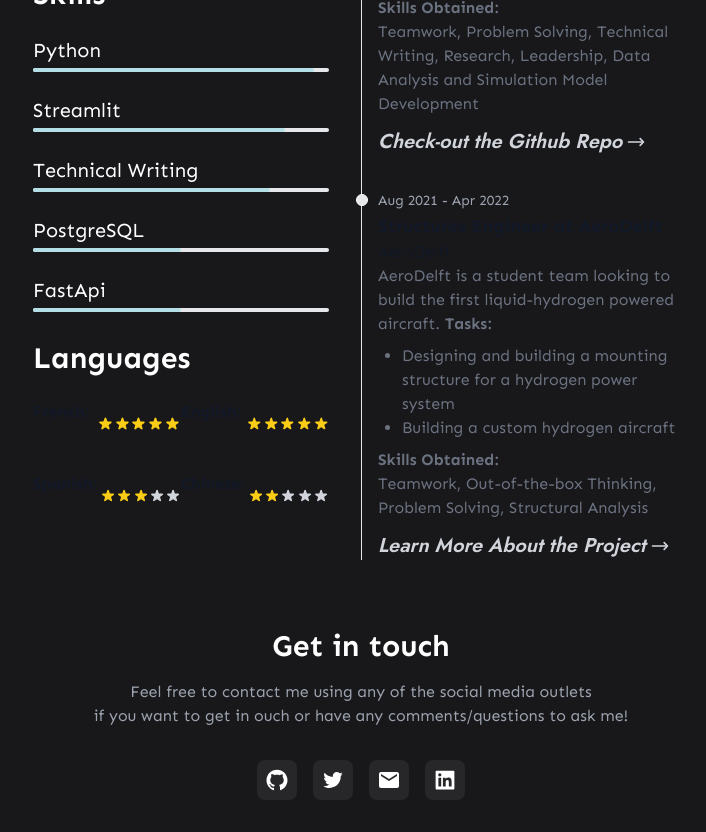
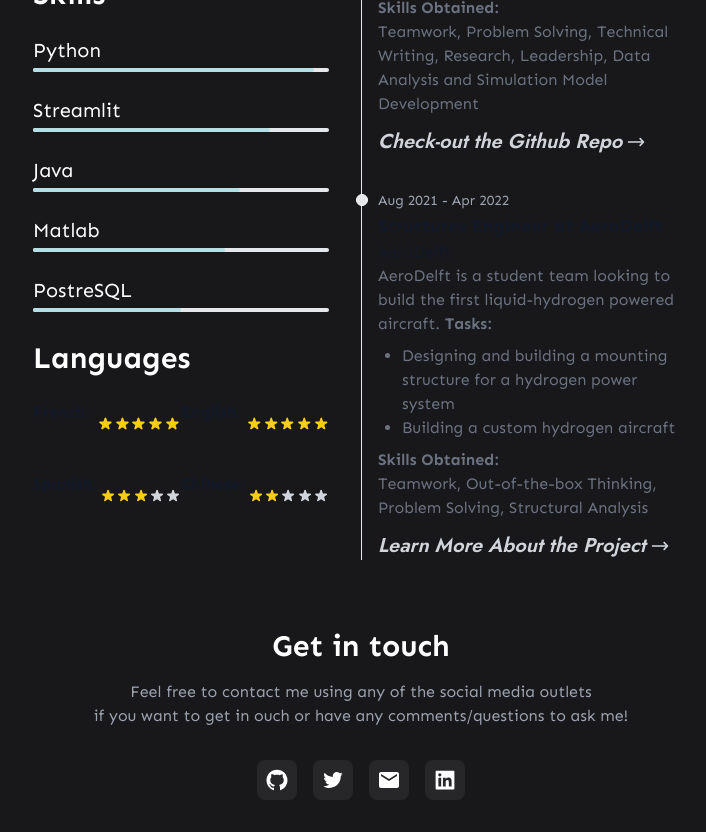
Before and after one commit to 0xVict0r/portfolio-website, a Next.js app: page / in a window 1280 px wide. Shown: the part 1480-2312 px from the top of the page, without its empty margins (279-985 px from the left). Built offline with nearby package versions, Linux system fonts and the light colour scheme.

Commit message:
changed skills

```diff
--- a/components/Sections/Main.section.tsx
+++ b/components/Sections/Main.section.tsx
@@ -49,28 +49,28 @@ const Main: NextComponentType = () => {
                     <span className="text-md font-medium md:text-xl text-white custom:text-lg">Streamlit</span>
                 </div>
                 <div className="w-full bg-gray-200 rounded-full h-1 dark:bg-gray-700">
-                    <div className="bg-skills h-1 rounded-full" style={{width: "85%"}}></div>
-                </div>
-
-                <p> &nbsp; </p>
-                <div className="flex justify-between mb-1">
-                    <span className="text-md font-medium md:text-xl text-white custom:text-lg">Technical Writing</span>
-                </div>
-                <div className="w-full bg-gray-200 rounded-full h-1 dark:bg-gray-700">
                     <div className="bg-skills h-1 rounded-full" style={{width: "80%"}}></div>
                 </div>
 
                 <p> &nbsp; </p>
                 <div className="flex justify-between mb-1">
-                    <span className="text-md font-medium md:text-xl text-white custom:text-lg">PostgreSQL</span>
+                    <span className="text-md font-medium md:text-xl text-white custom:text-lg">Java</span>
                 </div>
                 <div className="w-full bg-gray-200 rounded-full h-1 dark:bg-gray-700">
-                    <div className="bg-skills h-1 rounded-full" style={{width: "50%"}}></div>
+                    <div className="bg-skills h-1 rounded-full" style={{width: "70%"}}></div>
                 </div>
 
                 <p> &nbsp; </p>
                 <div className="flex justify-between mb-1">
-                    <span className="text-md font-medium md:text-xl text-white custom:text-lg">FastApi</span>
+                    <span className="text-md font-medium md:text-xl text-white custom:text-lg">Matlab</span>
+                </div>
+                <div className="w-full bg-gray-200 rounded-full h-1 dark:bg-gray-700">
+                    <div className="bg-skills h-1 rounded-full" style={{width: "65%"}}></div>
+                </div>
+
+                <p> &nbsp; </p>
+                <div className="flex justify-between mb-1">
+                    <span className="text-md font-medium md:text-xl text-white custom:text-lg">PostreSQL</span>
                 </div>
                 <div className="w-full bg-gray-200 rounded-full h-1 dark:bg-gray-700">
                     <div className="bg-skills h-1 rounded-full" style={{width: "50%"}}></div>
```
